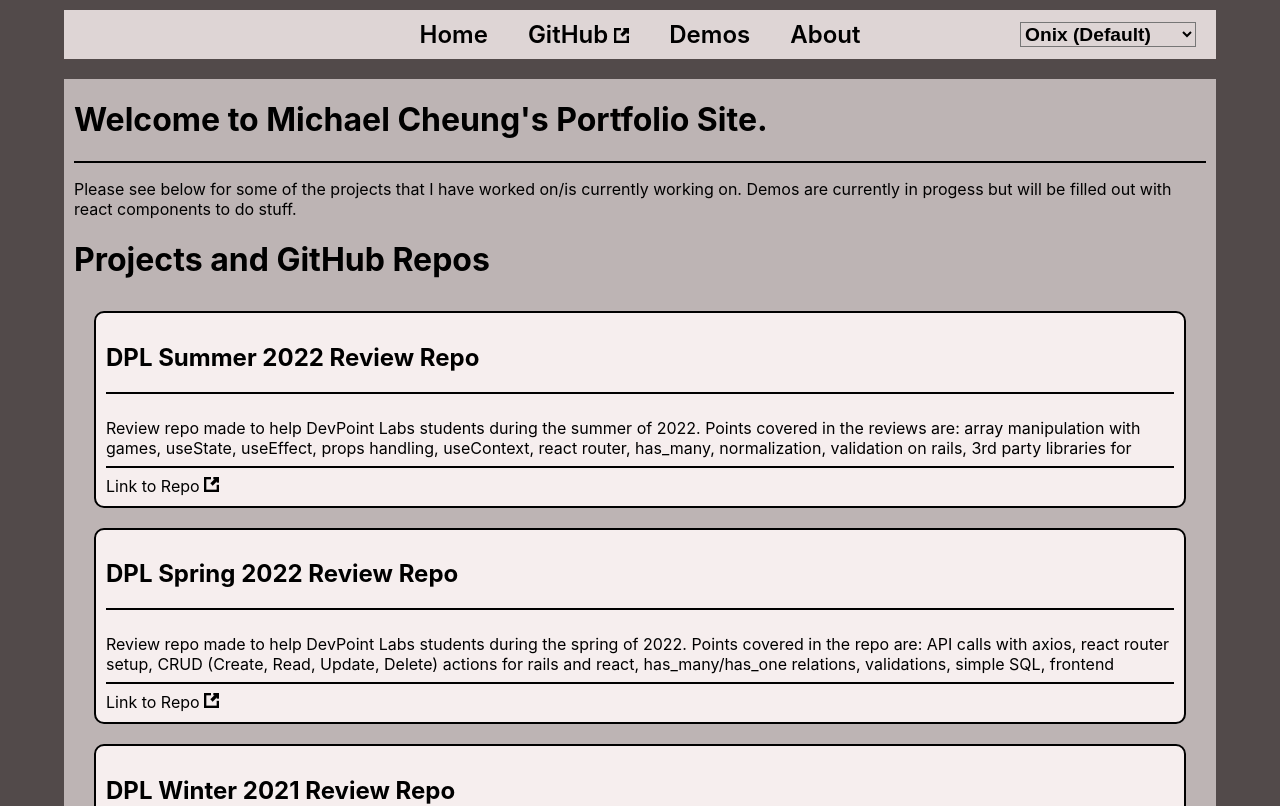
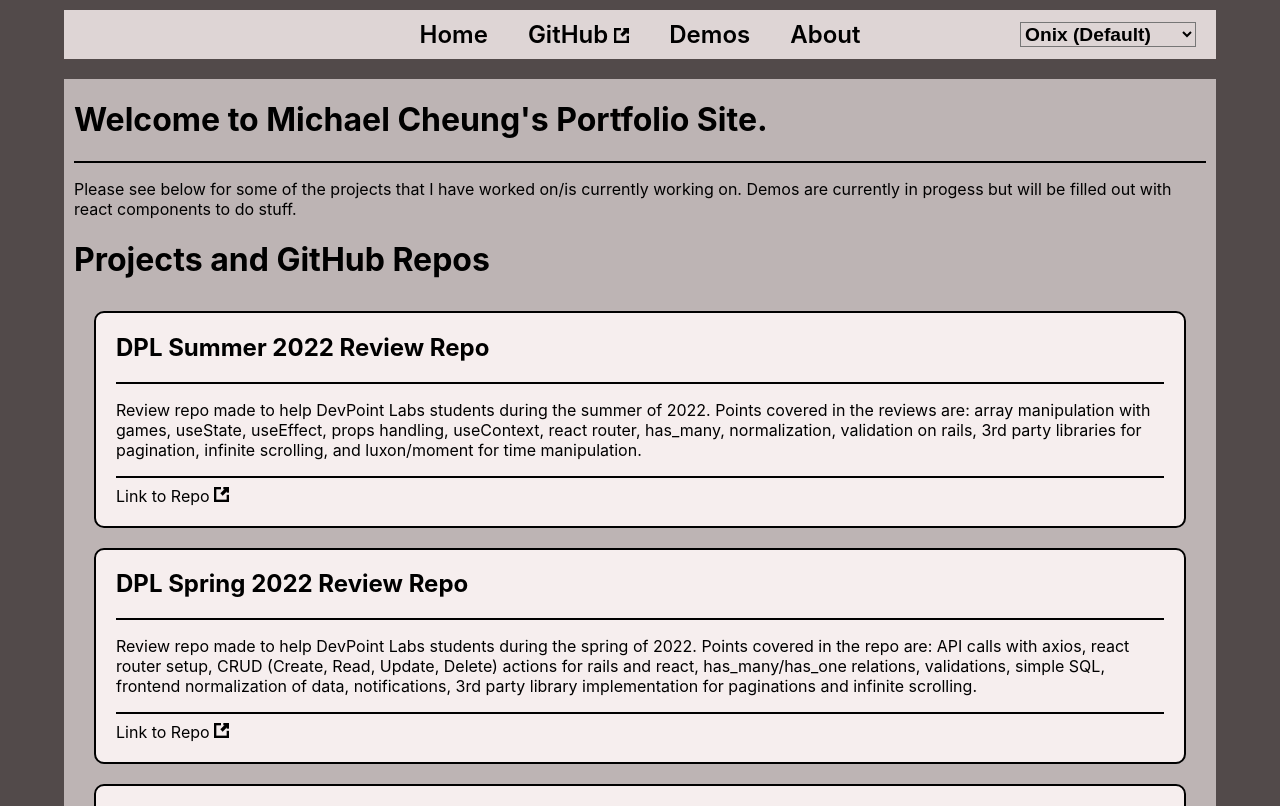
Before and after one commit to Michaelreforged/personal-site, a React (Create React App) app: page / in a window 1280 px wide. Shown: the top 806 px of the page. Built offline with nearby package versions, Linux system fonts and the light colour scheme.

Commit message:
remove hover effect

```diff
--- a/src/Pages/Home.js
+++ b/src/Pages/Home.js
@@ -9,7 +9,7 @@ const Home = () => {
       <div className={`projectDiv`} key={project.id}>
         <h2>{project.name}</h2>
         <hr />
-        <div className={`description`}>
+        <div>
           <p>{project.desciption}</p>
         </div>
         <hr />
--- a/src/StylingSheets/project.scss
+++ b/src/StylingSheets/project.scss
@@ -3,7 +3,7 @@
 
 
 $project-margin: 10px;
-$project-padding: 10px;
+$project-padding: 0px 20px 20px 20px;
 $container-width: calc(90% - 10*$project-margin);
 $project-height: fit-content(20em);
 $project-width: auto;
@@ -33,24 +33,4 @@ $project-on-hover: all 1s ease-in-out;
     border: $project-hr;
   }
 
-  p{
-    overflow: hidden;
-    white-space: nowrap;
-    text-overflow: ellipsis;
-  }
 }
-.description{
-  max-height: 3.5em;
-  min-height: 3.5em;
-  transition: all 0.1s ease-in-out;
-  overflow: hidden;
-
-  &:hover{
-    max-height: 100%;
-    transition: $project-on-hover;
-  }
-  p{
-    overflow: hidden;
-    white-space: normal;
-  }
-}
```
